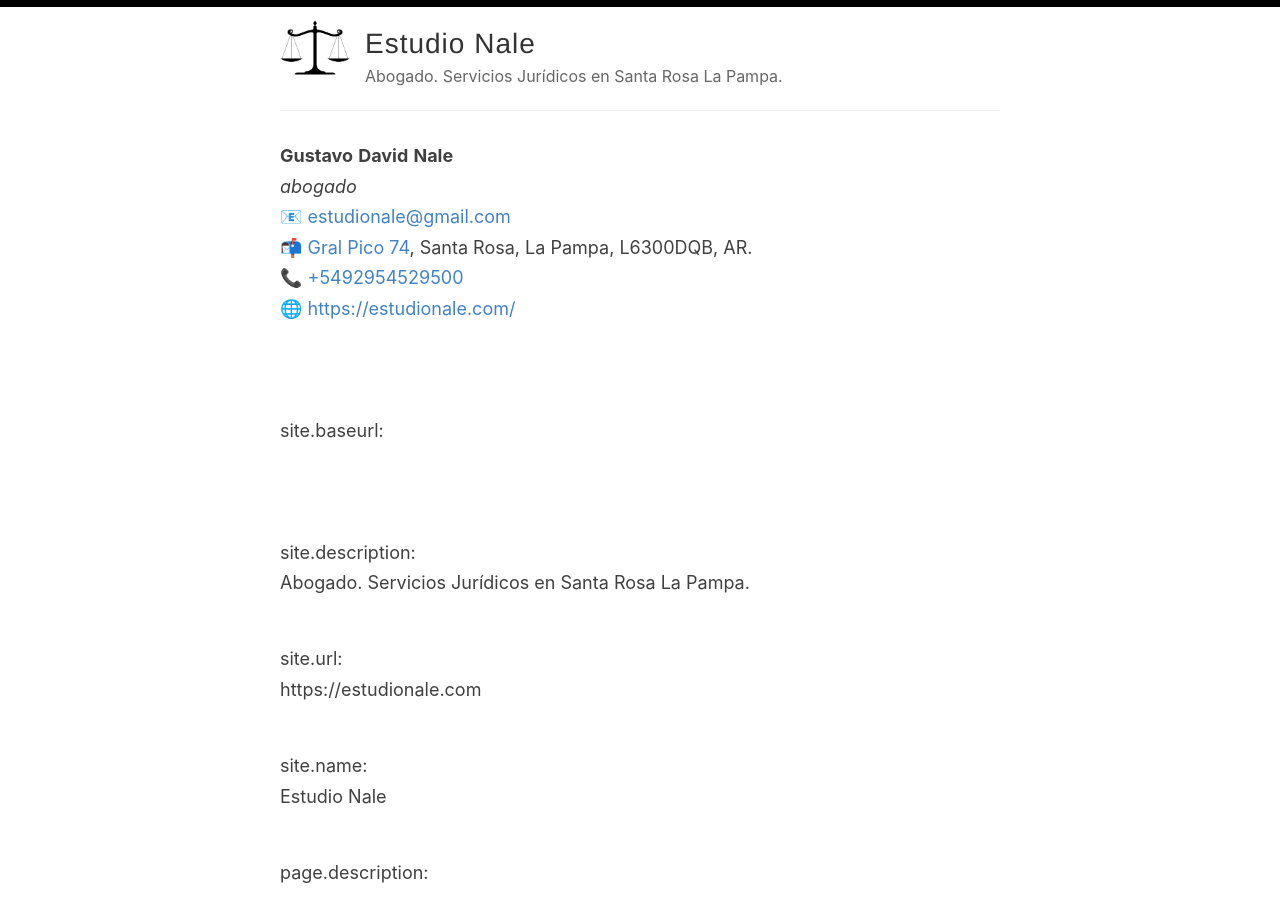
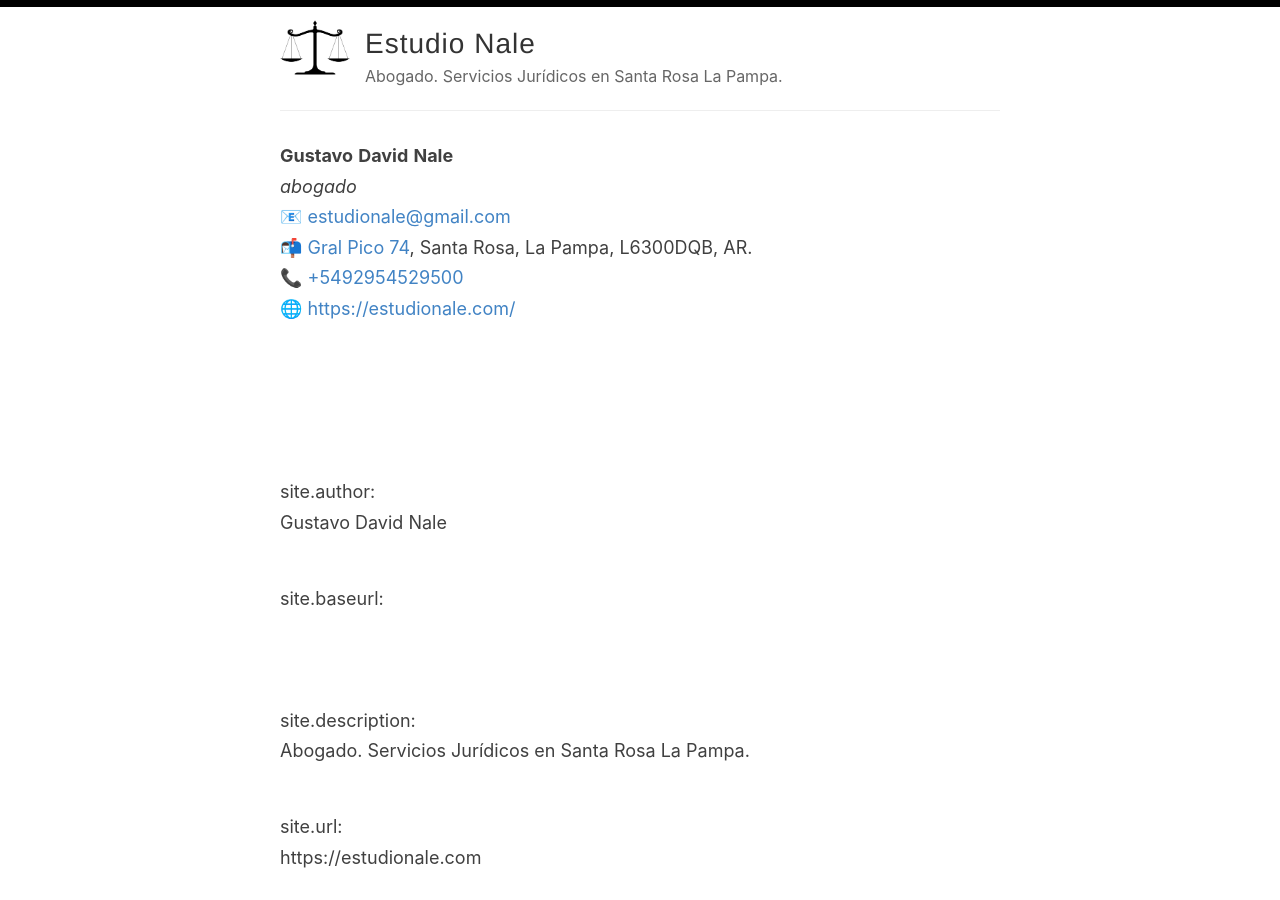
Before and after one commit to gustavonale/estudionale.com, a Jekyll site: the page built from _pages/test.md, in a window 1280 px wide and 900 px high. Built offline with Jekyll 4.4.1, drawn with Linux system fonts in a browser that asks for light colours.

Commit message:
Update test.md

```diff
--- a/_pages/test.md
+++ b/_pages/test.md
@@ -23,6 +23,11 @@ permalink: /test/
     <div class="url">🌐 <a href="https://estudionale.com/">https://estudionale.com/</a></div></div>
 </address>
 
+<br/><br/>
+<br/><br/>
+
+site.author:<br/>
+{{ site.author }}
 <br/><br/>
 
 site.baseurl:<br/>
```
